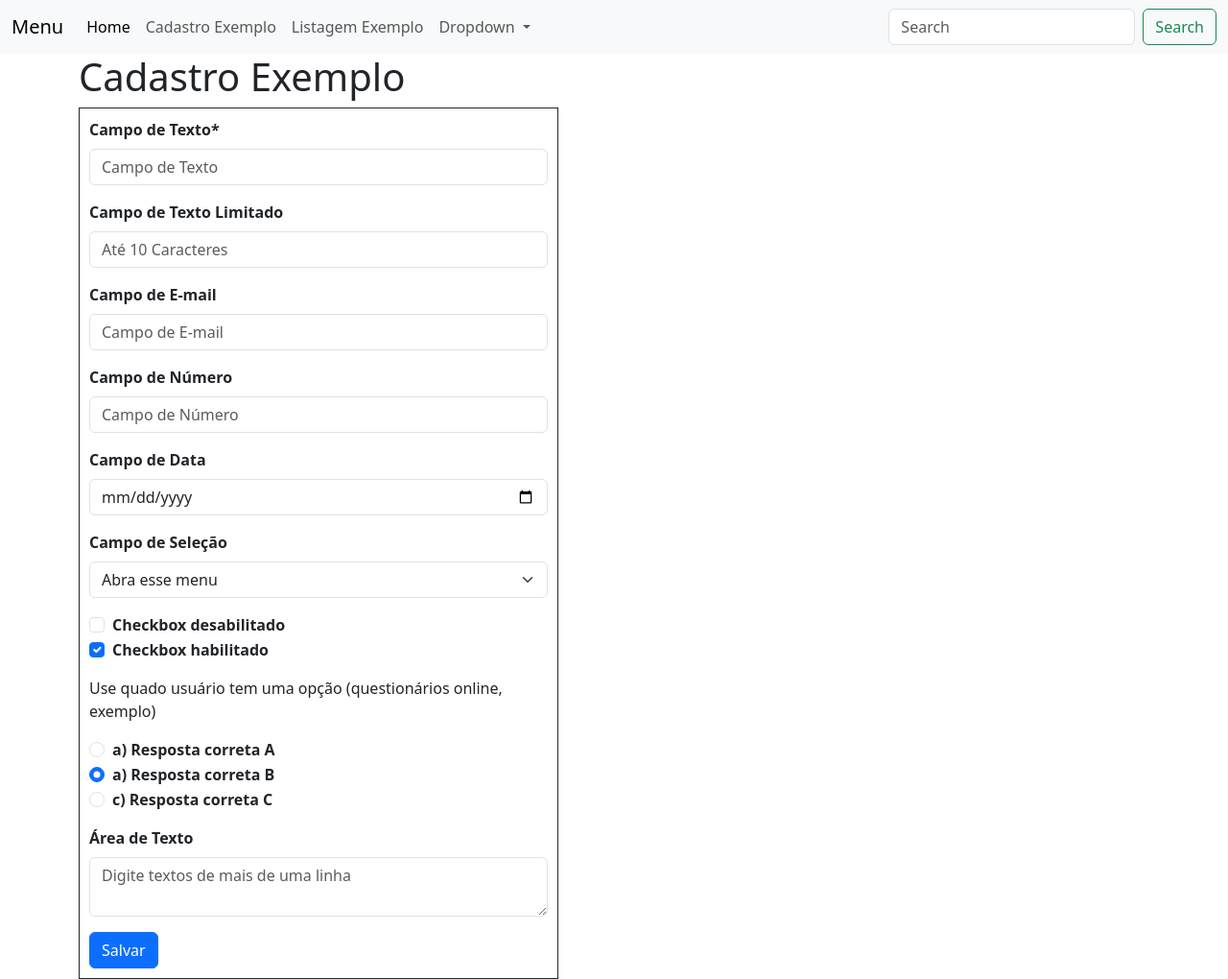
After one commit to attiquetecnologia/flaskmvc, a Flask app: page /cadastro_exemplo in a window 1280 px wide. The commit adds this page. Shown: the whole page at 96% size. Run offline with Flask 3, Linux system fonts and the light colour scheme; some libraries are stand-ins or nearby versions.

Commit message:
formulário de exemplo não testado

```diff
--- a/app.py
+++ b/app.py
@@ -49,9 +49,34 @@ def create_app(): # cria uma função para definir o aplicativo
     def produtos():
         return ""
 
-    @app.route("/cadastro")
-    def cadastro_produto():
-        return ""
+    @app.route("/cadastro_exemplo", methods=('POST', 'GET'))
+    def cadastro_exemplo():
+        if request.method == 'POST':
+            # Capturar dados do formulário para a classe instanciada
+            from models import CamposExemplo
+            camposExemplo = CamposExemplo(
+                campo_texto = request.form.get("campo_texto")
+                ,campo_texto_limitado = request.form.get("campo_texto_limitado") # até 10 caracteres
+                ,campo_email = request.form.get("campo_email")
+                ,campo_numero = request.form.get("campo_numero")
+                ,campo_data = request.form.get("campo_data") # precisa fazer cast
+                ,campo_selecao = request.form.get("campo_selecao")
+
+                # Nos campos de checagem é preciso fazer uma validação para assumir verdadeiro ou falso
+                ,chk_habilitado = "chk_habilitado" in request.form
+                ,chk_desabilitado = "chk_desabilitado" in request.form # se estiver no dicináiro é True
+                ,rb_resposta = request.form.get("rb_resposta") # Semelhante ao select box
+                ,area_texto = request.form.get("area_texto")
+            ) # fim instancia
+
+            # iniciar uma sessão com banco para salvar os dados
+            # e fazer o commit
+            db.session.add(camposExemplo)
+            db.session.commit()
+
+            flash("Dados salvos com sucesso!!")
+
+        return render_template('cadastro_exemplo.html')
 
     @app.route("/exclusao")
     def exclui_produto():
--- a/static/css/main.css
+++ b/static/css/main.css
@@ -11,5 +11,5 @@
 }
 
 .login-form label {
-
+    font-weight: bold;
 }
--- /dev/null
+++ b/templates/cadastro_exemplo.html
@@ -0,0 +1,98 @@
+{% extends 'layout.html' %}
+
+{% block content %}
+<div class="container">
+    <h1>Cadastro Exemplo</h1>
+    <form method="post" class="login-form">
+        {% with messages = get_flashed_messages(with_categories=true) %}
+        {% if messages %}
+            <ul class="alert alert-danger">
+                {% for category, message in messages %}
+                    <li class="{{ category }}">{{ message }}</li>
+                {% endfor %}
+            </ul>
+        {% endif %}
+        {% endwith %}
+        <div class="mb-3">
+            <label for="campo_texto" class="form-label">Campo de Texto*</label>
+            <input type="text" class="form-control" id="campo_texto"
+                name="campo_texto" placeholder="Campo de Texto" required>
+        </div>
+
+        <div class="mb-3">
+            <label for="campo_texto_limitado" class="form-label">Campo de Texto Limitado</label>
+            <input type="text" class="form-control" id="campo_texto_limitado"
+                name="campo_texto_limitado" maxlength="10" placeholder="Até 10 Caracteres">
+        </div>
+
+        <div class="mb-3">
+            <label for="campo_email" class="form-label">Campo de E-mail</label>
+            <input type="email" class="form-control" id="campo_email" name="campo_email" placeholder="Campo de E-mail">
+        </div>
+
+        <div class="mb-3">
+            <label for="campo_numero" class="form-label">Campo de Número</label>
+            <input type="number" class="form-control" id="campo_numero" name="campo_numero" placeholder="Campo de Número">
+        </div>
+
+        <div class="mb-3">
+            <label for="campo_data" class="form-label">Campo de Data</label>
+            <input type="date" class="form-control" id="campo_data" name="campo_data" placeholder="Campo de Data">
+        </div>
+
+        <div class="mb-3">
+            <label for="campo_selecao" class="form-label">Campo de Seleção</label>
+            <select class="form-select" aria-label="Default select example" name="campo_selecao">
+                <option selected>Abra esse menu</option>
+                <option value="1">One</option>
+                <option value="2">Two</option>
+                <option value="3">Three</option>
+            </select>
+        </div>
+
+        <div class="mb-3">
+            <div class="form-check">
+                <input class="form-check-input" type="checkbox" value="" id="checkDefault" name="chk_desabilitado">
+                <label class="form-check-label" for="checkDefault">
+                    Checkbox desabilitado
+                </label>
+                </div>
+                <div class="form-check">
+                <input class="form-check-input" role="switch" type="checkbox" value="" id="checkChecked" checked name="chk_habilitado">
+                <label class="form-check-label" for="checkChecked">
+                    Checkbox habilitado
+                </label>
+            </div>
+        </div>
+        <div class="mb-3">
+            <p>Use quado usuário tem uma opção (questionários online, exemplo)</p>
+            <div class="form-check">
+                <input class="form-check-input" value="a" type="radio" name="rb_resposta" id="rb_respostaa">
+                <label class="form-check-label" for="rb_respostaa">
+                    a) Resposta correta A
+                </label>
+            </div>
+            <div class="form-check">
+                <input class="form-check-input" value="b" type="radio" name="rb_resposta" id="rb_respostab" checked>
+                <label class="form-check-label" for="rb_respostab">
+                    a) Resposta correta B
+                </label>
+            </div>
+            <div class="form-check">
+                <input class="form-check-input" value="c" type="radio" name="rb_resposta" id="rb_respostac">
+                <label class="form-check-label" for="rb_respostac">
+                    c) Resposta correta C
+                </label>
+            </div>
+        </div>
+
+        <div class="mb-3">
+            <label for="area_texto" class="form-label">Área de Texto</label>
+            <textarea class="form-control" id="area_texto" name="area_texto"
+                placeholder="Digite textos de mais de uma linha"></textarea>
+        </div>
+
+        <button type="submit" class="btn btn-primary">Salvar</button>
+    </form>
+</div>
+{% endblock %}
--- a/templates/layout.html
+++ b/templates/layout.html
@@ -12,7 +12,7 @@
     {% include 'navbar.html' %}
     <main class="container-fluid">
         {% block content %}
-
+        <!-- Todo o conteúdo aqui -->
         {% endblock %}
     </main>
 
--- a/templates/navbar.html
+++ b/templates/navbar.html
@@ -7,10 +7,13 @@
     <div class="collapse navbar-collapse" id="navbarSupportedContent">
       <ul class="navbar-nav me-auto mb-2 mb-lg-0">
         <li class="nav-item">
-          <a class="nav-link active" aria-current="page" href="#">Home</a>
+          <a class="nav-link active" aria-current="page" href="/">Home</a>
         </li>
         <li class="nav-item">
-          <a class="nav-link" href="#">Link</a>
+          <a class="nav-link" href="/cadastro_exemplo">Cadastro Exemplo</a>
+        </li>
+        <li class="nav-item">
+          <a class="nav-link" href="">Listagem Exemplo</a>
         </li>
         <li class="nav-item dropdown">
           <a class="nav-link dropdown-toggle" href="#" role="button" data-bs-toggle="dropdown" aria-expanded="false">
@@ -23,9 +26,7 @@
             <li><a class="dropdown-item" href="#">Something else here</a></li>
           </ul>
         </li>
-        <li class="nav-item">
-          <a class="nav-link disabled" aria-disabled="true">Disabled</a>
-        </li>
+
       </ul>
       <form class="d-flex" role="search">
         <input class="form-control me-2" type="search" placeholder="Search" aria-label="Search"/>
```
Also changed, not shown: migrations/versions/1888b1a85062_adicionando_classe_modelo.py (added, +41 -0 lines), models.py (+18 -0 lines), templates/auth/login.html (+15 -13 lines), instance/dados.db, templates/listagem_exemplo.html (added).
